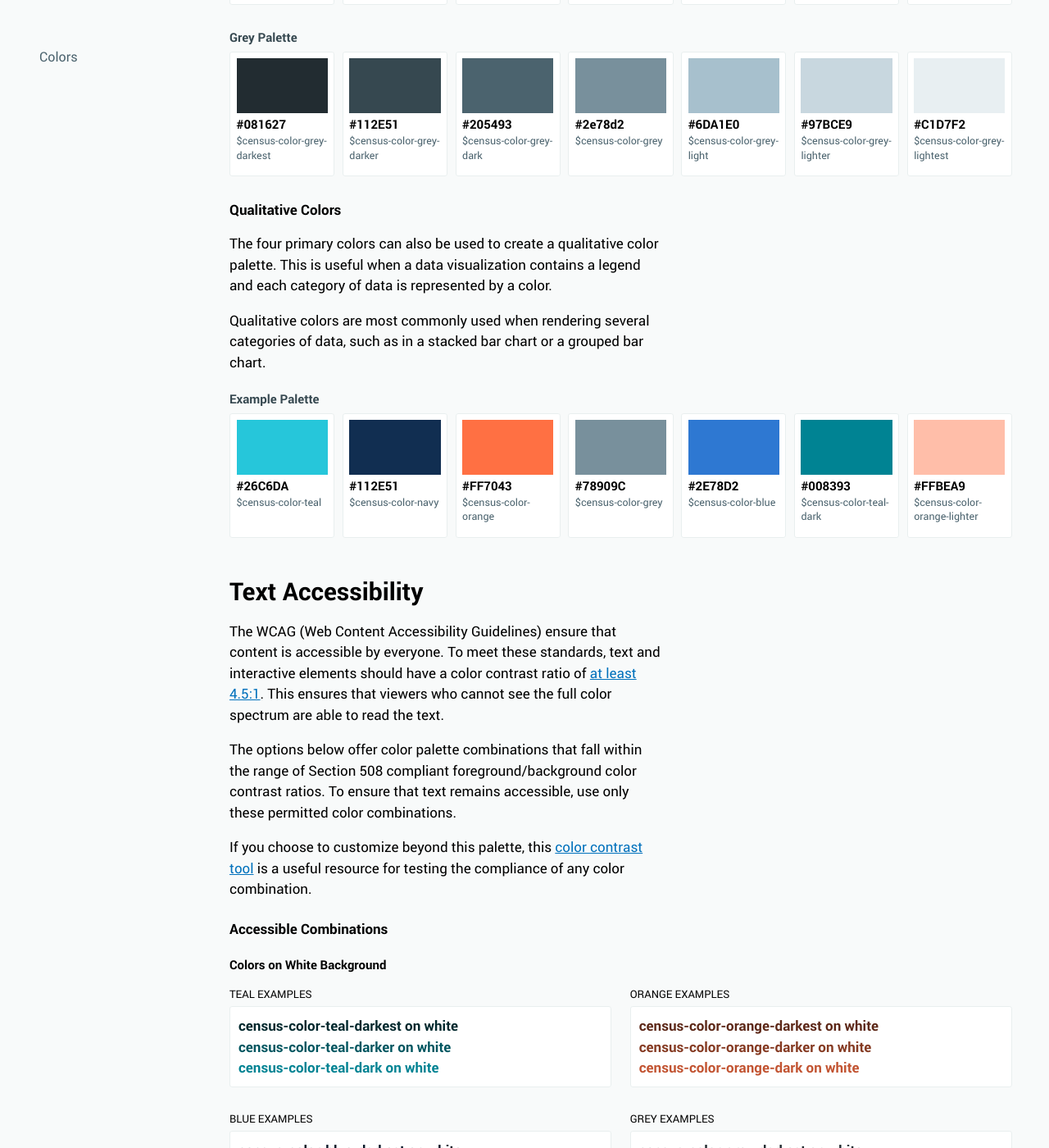
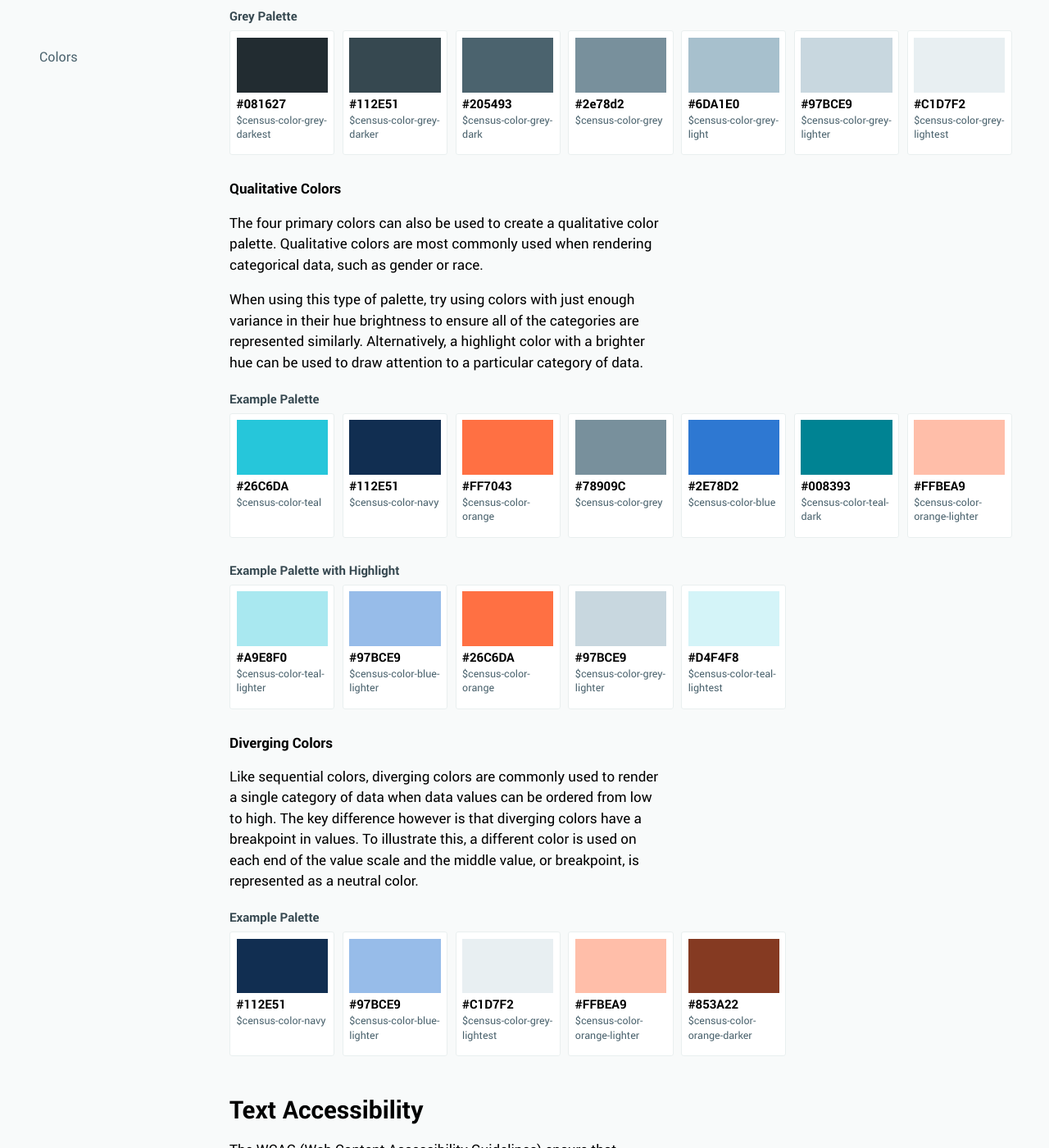
Before and after one commit to XDgov/data-design-standards, a Jekyll site: the page built from pages/components/colors.md, in a window 1280 px wide and 1400 px high, scrolled down 1881 px. Shown: the whole window at 82% size. Built offline with Jekyll 4.4.1, drawn with Linux system fonts in a browser that asks for light colours; some of the changed text lies outside the part shown.

Commit message:
Add Diverging Colors Content
Adds Diverging colors content to Colors section.

* Add Diverging Colors content

```diff
--- a/pages/components/colors.md
+++ b/pages/components/colors.md
@@ -31,13 +31,14 @@ lead: The colors featured in this section adhere to U.S. Census Bureau’s brand
 <h4>Sequential Colors</h4>
 <p>
   Each of the four primary colors can be used to create a data visualization
-  with a sequential color palette. This is useful when a data visualization uses
-  color to designate changes in values, particularly within a numeric range.
+  with a sequential color palette. This type of palette can be used when data
+  values can be ordered from low to high, with darker colors representing higher
+  values.
 </p>
 <p>
-  Sequential colors are most commonly used when rendering a single category of
-  data in a visualization, such as a bar chart, or when visualizing a complex
-  set of data with many categories, such as a choropleth map.
+  Sequential colors are most commonly used to render a single category of data,
+  such as a bar chart, or when visualizing a complex set of data with many
+  categories, such as a choropleth map.
 </p>
 <h5 class="usa-color-heading">Teal Palette</h5>
 <div class="usa-grid-full usa-grid-colors">
@@ -58,16 +59,34 @@ lead: The colors featured in this section adhere to U.S. Census Bureau’s brand
 <h4>Qualitative Colors</h4>
 <p>
   The four primary colors can also be used to create a qualitative color
-  palette. This is useful when a data visualization contains a legend and each
-  category of data is represented by a color.
+  palette. Qualitative colors are most commonly used when rendering categorical
+  data, such as gender or race.
 </p>
 <p>
-  Qualitative colors are most commonly used when rendering several categories
-  of data, such as in a stacked bar chart or a grouped bar chart.
+  When using this type of palette, try using colors with just enough variance
+  in their hue brightness to ensure all of the categories are represented
+  similarly. Alternatively, a highlight color with a brighter hue can be used to
+  draw attention to a particular category of data.
 </p>
 <h5 class="usa-color-heading">Example Palette</h5>
 <div class="usa-grid-full usa-grid-colors">
   {% include colors/color-card-categorical.html hexValues="26C6DA,112E51,FF7043,78909C,2E78D2,008393,FFBEA9" nameValues="census-color-teal,census-color-navy,census-color-orange,census-color-grey,census-color-blue,census-color-teal-dark,census-color-orange-lighter" %}
+</div>
+<h5 class="usa-color-heading">Example Palette with Highlight</h5>
+<div class="usa-grid-full usa-grid-colors">
+  {% include colors/color-card-categorical.html hexValues="A9E8F0,97BCE9,26C6DA,97BCE9,D4F4F8" nameValues="census-color-teal-lighter,census-color-blue-lighter,census-color-orange,census-color-grey-lighter,census-color-teal-lightest" %}
+</div>
+<h4>Diverging Colors</h4>
+<p>
+  Like sequential colors, diverging colors are commonly used to render a single
+  category of data when data values can be ordered from low to high. The key
+  difference however is that diverging colors have a breakpoint in values. To
+  illustrate this, a different color is used on each end of the value scale and
+  the middle value, or breakpoint, is represented as a neutral color.
+</p>
+<h5 class="usa-color-heading">Example Palette</h5>
+<div class="usa-grid-full usa-grid-colors">
+  {% include colors/color-card-categorical.html hexValues="112E51,97BCE9,C1D7F2,FFBEA9,853A22" nameValues="census-color-navy,census-color-blue-lighter,census-color-grey-lightest,census-color-orange-lighter,census-color-orange-darker" %}
 </div>
 <h2>Text Accessibility</h2>
 <p>
```
Also changed, not shown: other parts of pages/components/colors.md (+1 -1 lines).
